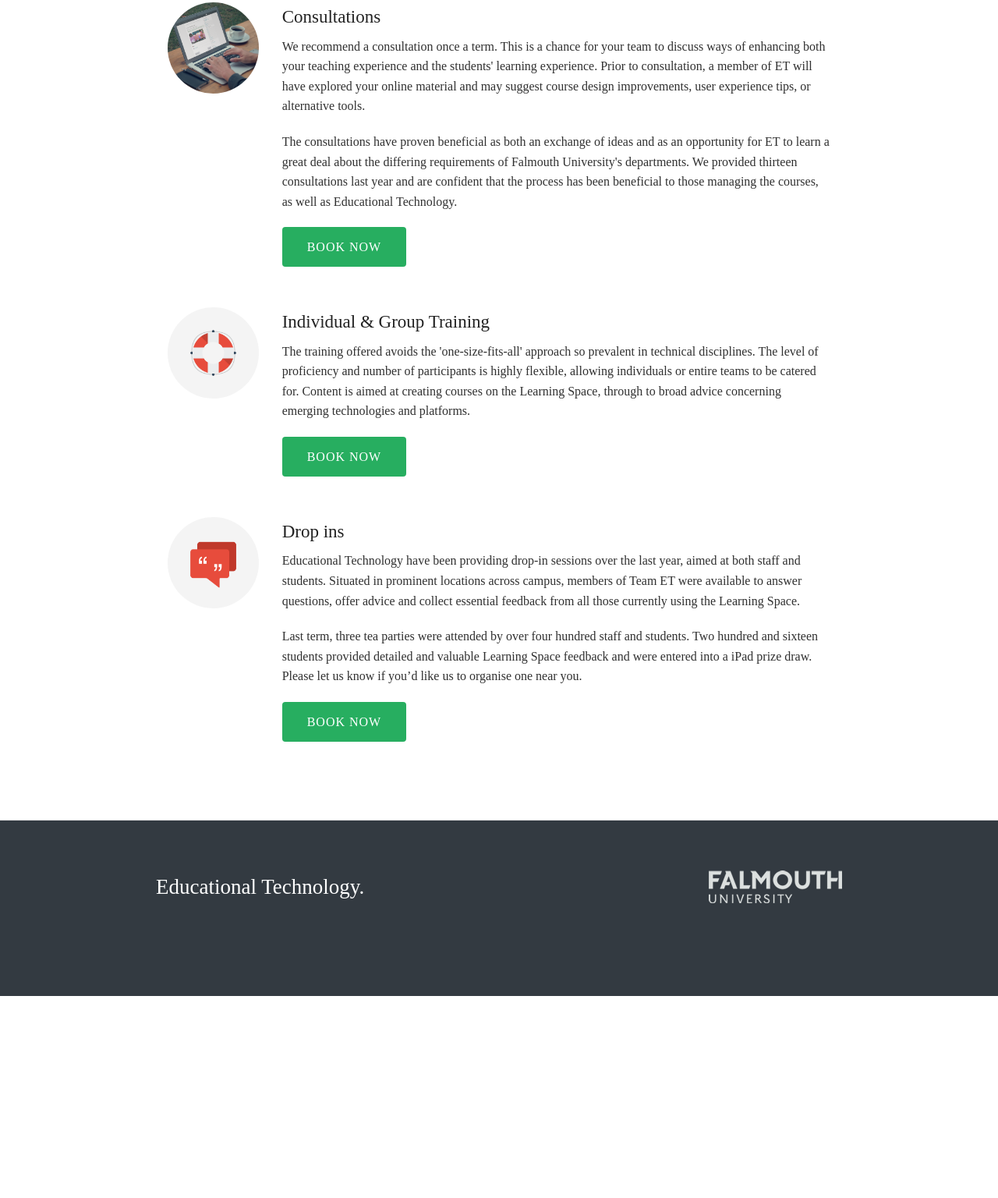
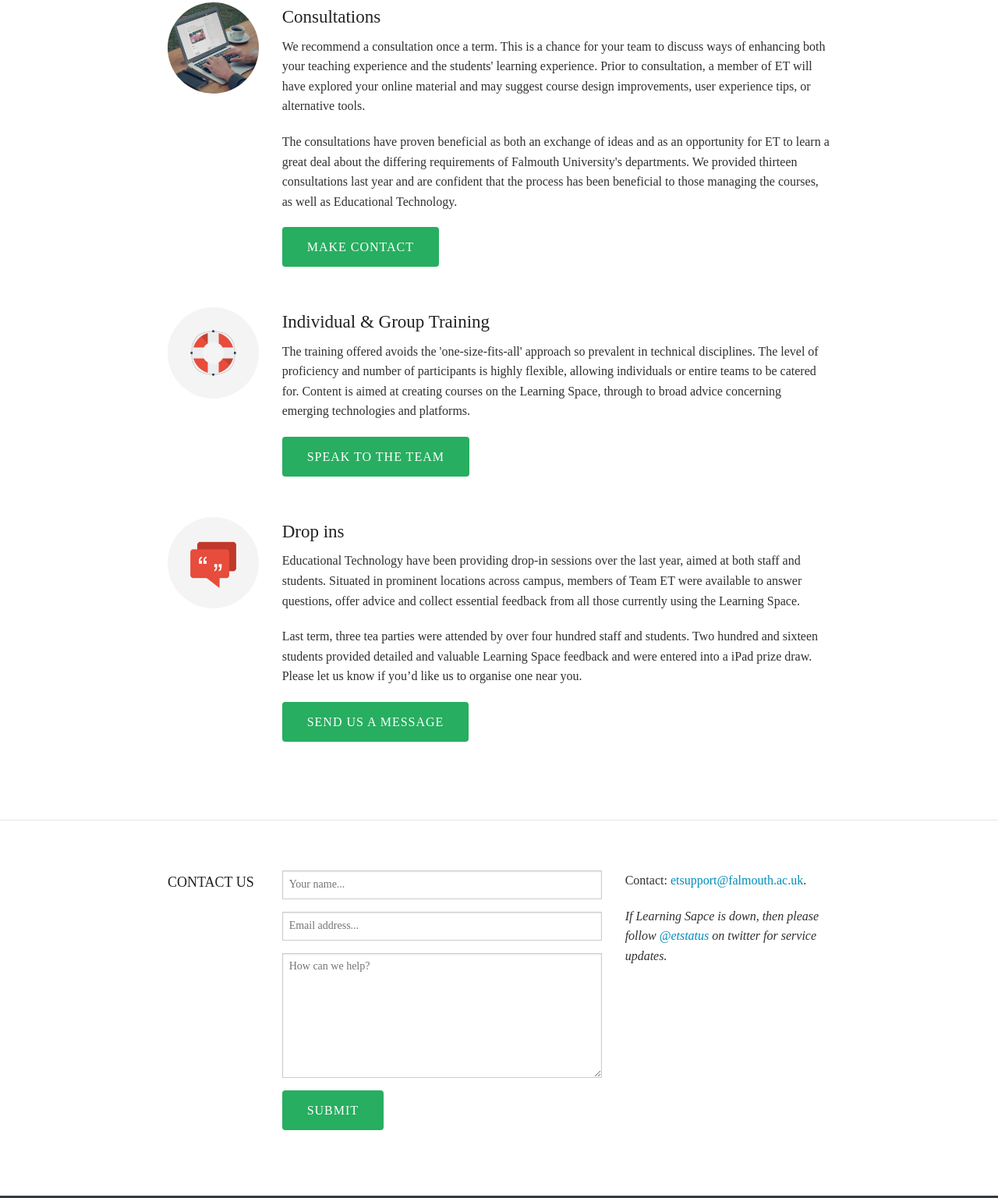
Before and after one commit to ucfalmouth/ETpage, a website: page newindex.html in a window 1280 px wide. Shown: the part 808-2344 px from the top of the page at 78% size. Before the commit the page ends 2085 px from the top, so only its background shows below. Drawn offline with Linux system fonts and the light colour scheme.

Commit message:
sorted nav etc

```diff
--- a/newindex.html
+++ b/newindex.html
@@ -15,12 +15,13 @@
   <div class="nav-wrapper">
       <div class="nav">
 
-          <a class="nav__brand">Educational Technology</a>
+          <a href="#masterheader" class="nav__brand">Educational Technology</a>
           <ul class="nav__menu">
-            <li class="nav__menu-item--hidden"><a href="#masterheader">About us</a></li>
-            <li class="nav__menu-item"><a href="#about">About us</a></li>
+            <!-- <li class="nav__menu-item-hidden"><a href="#masterheader">About us</a></li> -->
+           <!--  <li class="nav__menu-item"><a href="#about">About us</a></li> -->
             <li class="nav__menu-item"><a href="#services">Services</a></li>
-            <li class="nav__menu-item"><a href="#feedback">Feedback</a></li>
+            <!-- <li class="nav__menu-item"><a href="#feedback">Feedback</a></li> -->
+            <li class="nav__menu-item"><a href="http://teamet.tumblr.com">Updates</a></li>
             <li class="nav__menu-item"><a href="#contact">Contact us</a></li>
           </ul>
 
@@ -211,7 +212,7 @@
                   <li>This is why it is good</li>
                 </ul>-->
 
-                <a class="rounded-button green-button" href="#">Book now</a>
+                <a class="rounded-button green-button" href="#contact">Make contact</a>
 
               </div>
 
@@ -236,7 +237,7 @@
                   <li>This is why it is good</li>
                 </ul>-->
 
-                <a class="rounded-button green-button" href="#">Book now</a>
+                <a class="rounded-button green-button" href="#contact">Speak to the team</a>
 
               </div>
 
@@ -262,7 +263,7 @@
                   <li>This is why it is good</li>
                 </ul>-->
 
-                <a class="rounded-button green-button" href="#">Book now</a>
+                <a class="rounded-button green-button" href="#contact">Send us a message</a>
 
               </div>
 
@@ -361,7 +362,7 @@
       </div>
     </div> -->
 
-    <!-- <div class="section-contact-wrapper">
+    <div class="section-contact-wrapper">
       <div id="contact" class="section-contact">
 
         <div class="section-header__title">
@@ -388,11 +389,12 @@
         </form>
 
         <div class="section-contact__block">
-          <p><em>One of the team will be in touch asap. Lorem ipsum dolor sit amet, consectetur adipisicing elit, sed do eiusmod tempor incididunt ut labore et dolore magna aliqua.</em></p>
+          <p>Contact: <a herf="mailto:etsupport@falmouth.ac.uk">etsupport@falmouth.ac.uk</a>.</p>
+          <p><em>If Learning Sapce is down, then please follow <a href="https://twitter.com/etstatus">@etstatus</a> on twitter for service updates.</em></p>
         </div>
 
       </div>
-    </div> -->
+    </div>
 
 <!--     <div class="sub-footer-wrapper">
       <div class="sub-footer">
```
